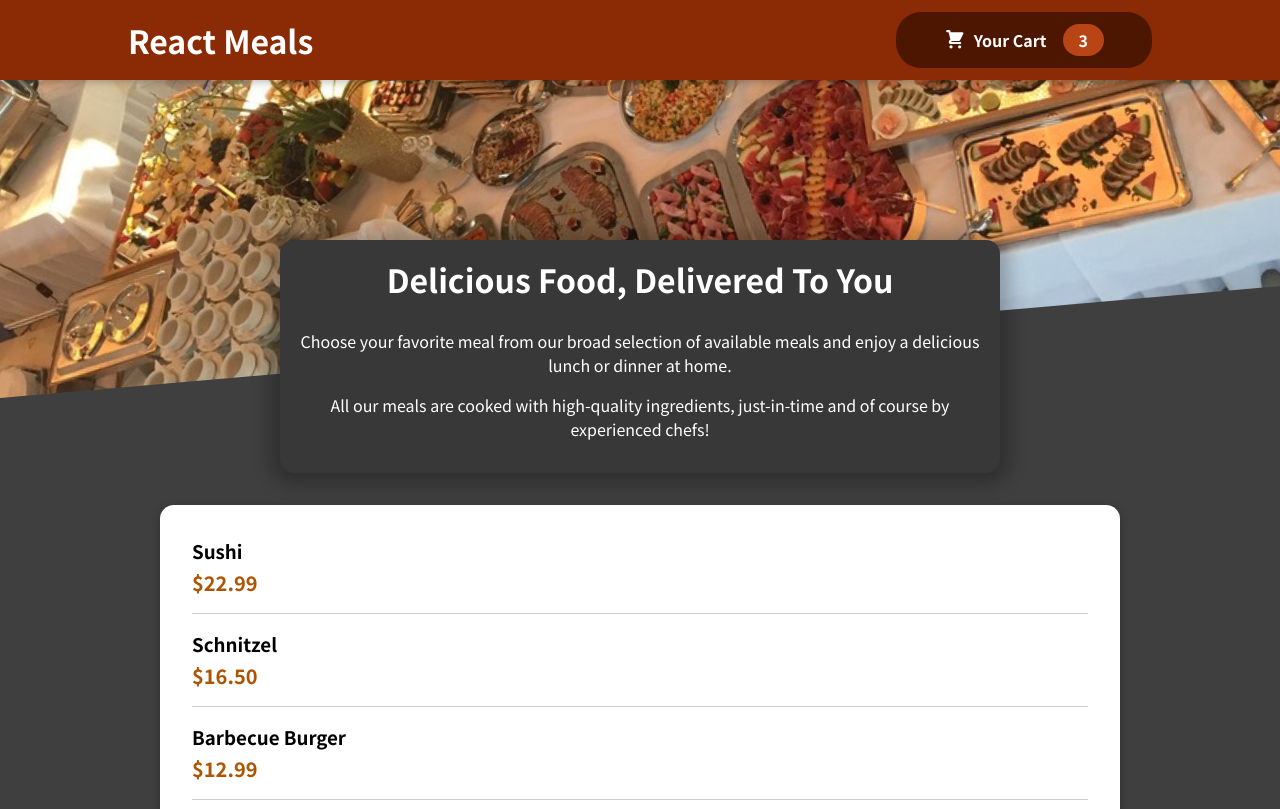
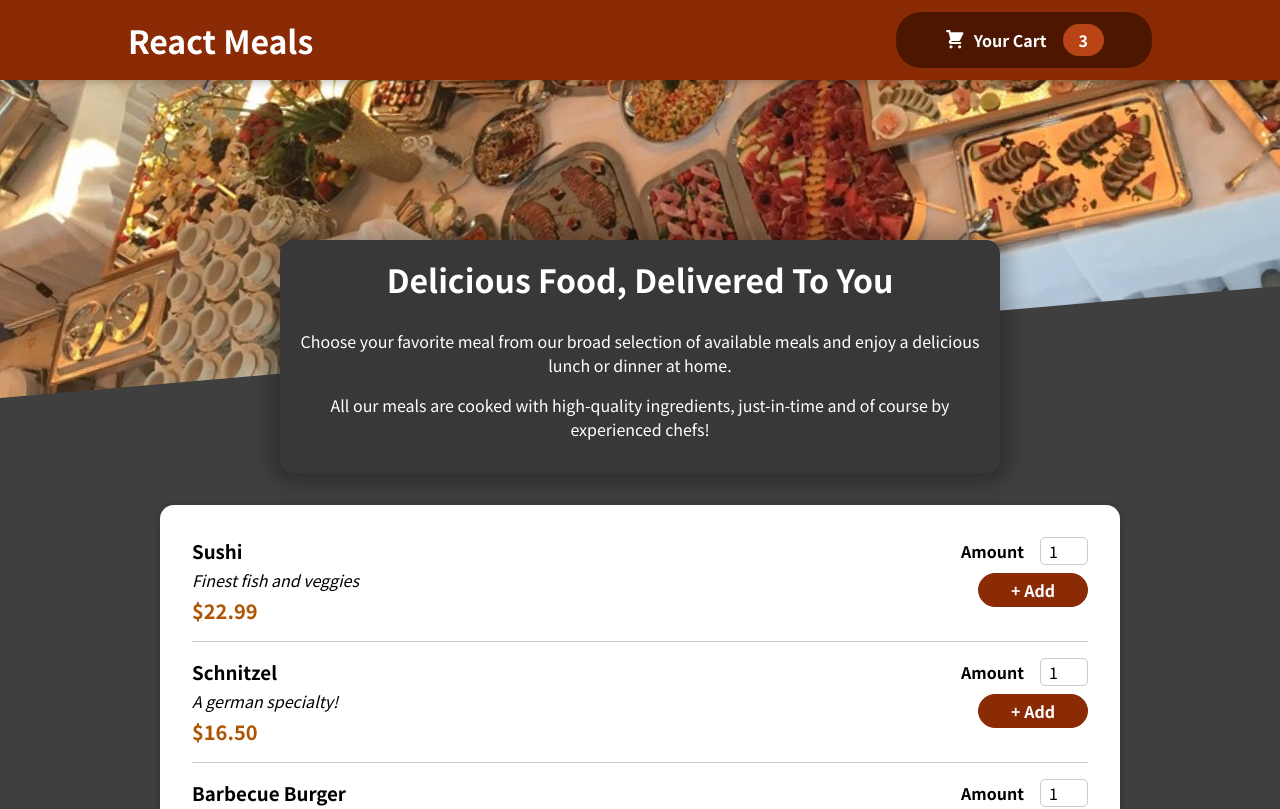
Before and after one commit to Sarthakkanungo/Restaurant-website, a React (Create React App) app: page / in a window 1280 px wide. Shown: the top 809 px of the page. Built offline with nearby package versions, Linux system fonts and the light colour scheme.

Commit message:
Input Form with amount

```diff
--- a/src/Components/Meals/AvailableMeals.js
+++ b/src/Components/Meals/AvailableMeals.js
@@ -30,7 +30,7 @@
 ];
 
 const AvailableMeals = (props) => {
-  const mealList = DUMMY_MEALS.map((meal) => <MealItem  key={meal.id} name={meal.name} decription={meal.description} price={meal.price}/>);
+  const mealList = DUMMY_MEALS.map((meal) => <MealItem  key={meal.id} name={meal.name} description={meal.description} price={meal.price}/>);
   return (
     <section className={classes.meals}>
       <Card>
--- a/src/Components/Meals/MealItem/MealItem.js
+++ b/src/Components/Meals/MealItem/MealItem.js
@@ -1,4 +1,5 @@
 import classes from './MealItem.module.css';
+import MealItemForm from './MealItemForm';
 
 
 const MealItem =(props) => {
@@ -12,7 +13,7 @@
                 <div className={classes.price}>{price}</div>
             </div>
             <div>
-
+             <MealItemForm />
             </div>
          </li>
          );
--- a/src/Components/Meals/MealItem/MealItemForm.js
+++ b/src/Components/Meals/MealItem/MealItemForm.js
@@ -0,0 +1,21 @@
+import classes from "./MealItemForm.module.css";
+import Input from "../../UI/Input";
+const MealItemForm = (props) => {
+  return (
+    <form className={classes.form}>
+      <Input
+        label="Amount"
+        input={{
+          id: "amount",
+          type: "number",
+          min: "1",
+          max: "5",
+          step: "1",
+          defaultValue: "1",
+        }}
+      />
+      <button> + Add</button>
+    </form>
+  );
+};
+export default MealItemForm;
--- /dev/null
+++ b/src/Components/Meals/MealItem/MealItemForm.module.css
@@ -0,0 +1,20 @@
+.form {
+    text-align: right;
+  }
+
+  .form button {
+    font: inherit;
+    cursor: pointer;
+    background-color: #8a2b06;
+    border: 1px solid #8a2b06;
+    color: white;
+    padding: 0.25rem 2rem;
+    border-radius: 20px;
+    font-weight: bold;
+  }
+
+  .form button:hover,
+  .form button:active {
+    background-color: #641e03;
+    border-color: #641e03;
+  }
--- /dev/null
+++ b/src/Components/UI/Input.js
@@ -0,0 +1,10 @@
+import classes from './Input.module.css';
+
+const Input = props => {
+
+    return <div className={classes.input}>
+        <label htmlFor={props.input.id}> {props.label} </label>
+        <input {...props.input}/>
+    </div>
+};
+ export default Input;
--- /dev/null
+++ b/src/Components/UI/Input.module.css
@@ -0,0 +1,18 @@
+.input {
+    display: flex;
+    align-items: center;
+    margin-bottom: 0.5rem;
+  }
+
+  .input label {
+    font-weight: bold;
+    margin-right: 1rem;
+  }
+
+  .input input {
+    width: 3rem;
+    border-radius: 5px;
+    border: 1px solid #ccc;
+    font: inherit;
+    padding-left: 0.5rem;
+  }
```
